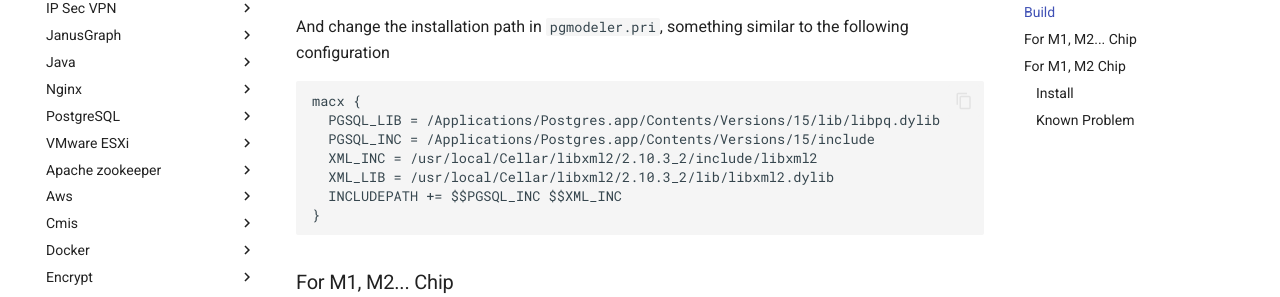
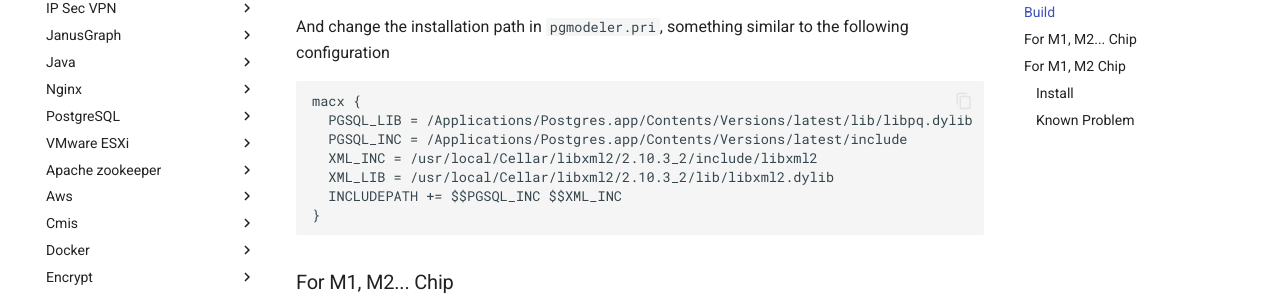
Before and after one commit to m-thirumal/installation_guide, an MkDocs documentation site: the page built from docs/pgmodeler/build_pgmodeler_from_source_mac.md, in a window 1280 px wide and 900 px high, scrolled down 393 px. Shown: the part 168-465 px from the top of the window. Built offline with MkDocs 1.6.1 and Material for MkDocs 9.7.7, drawn with Linux system fonts in a browser that asks for light colours; comment, search, counter and statistics services are not loaded.

Commit message:
Update build_pgmodeler_from_source_mac.md

````diff
--- a/docs/pgmodeler/build_pgmodeler_from_source_mac.md
+++ b/docs/pgmodeler/build_pgmodeler_from_source_mac.md
@@ -19,8 +19,8 @@ And change the installation path in `pgmodeler.pri`, something similar to the fo
 
 ```
 macx {
-  PGSQL_LIB = /Applications/Postgres.app/Contents/Versions/15/lib/libpq.dylib
-  PGSQL_INC = /Applications/Postgres.app/Contents/Versions/15/include
+  PGSQL_LIB = /Applications/Postgres.app/Contents/Versions/latest/lib/libpq.dylib
+  PGSQL_INC = /Applications/Postgres.app/Contents/Versions/latest/include
   XML_INC = /usr/local/Cellar/libxml2/2.10.3_2/include/libxml2
   XML_LIB = /usr/local/Cellar/libxml2/2.10.3_2/lib/libxml2.dylib
   INCLUDEPATH += $$PGSQL_INC $$XML_INC
````
